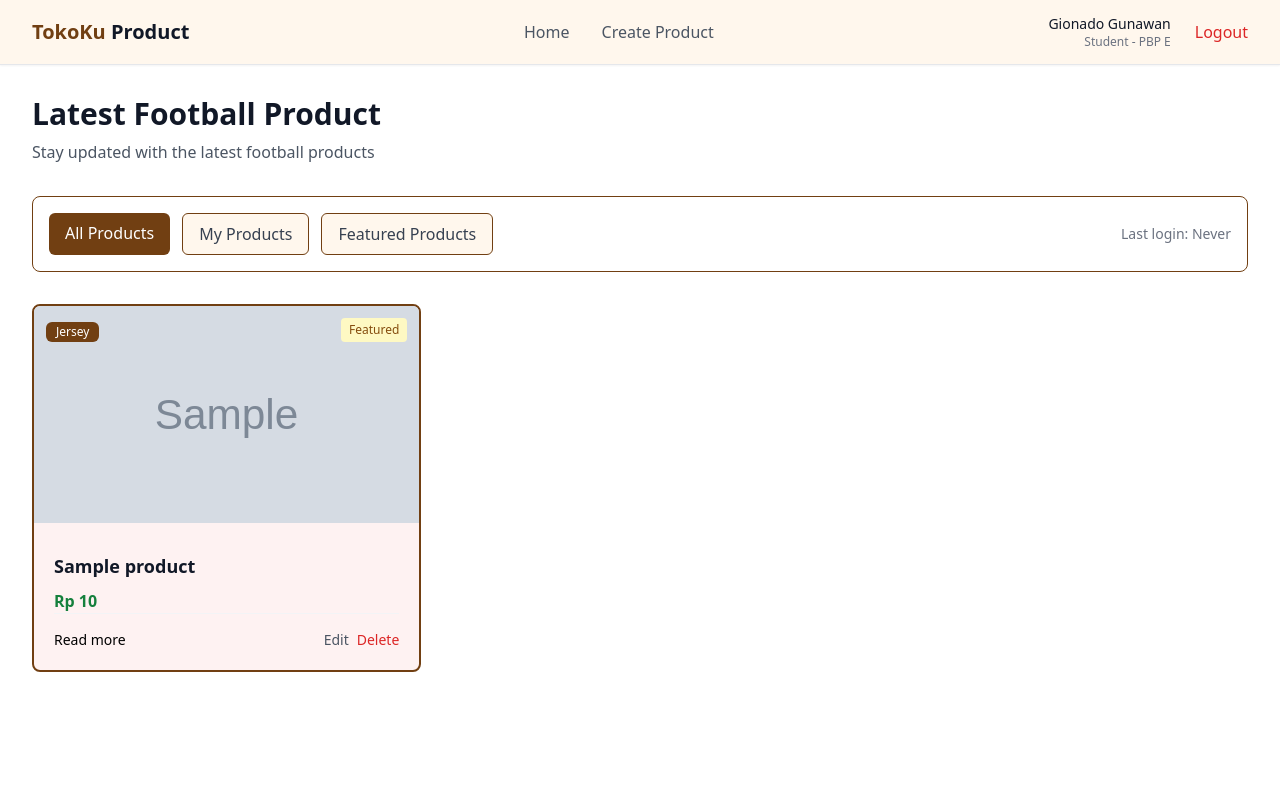
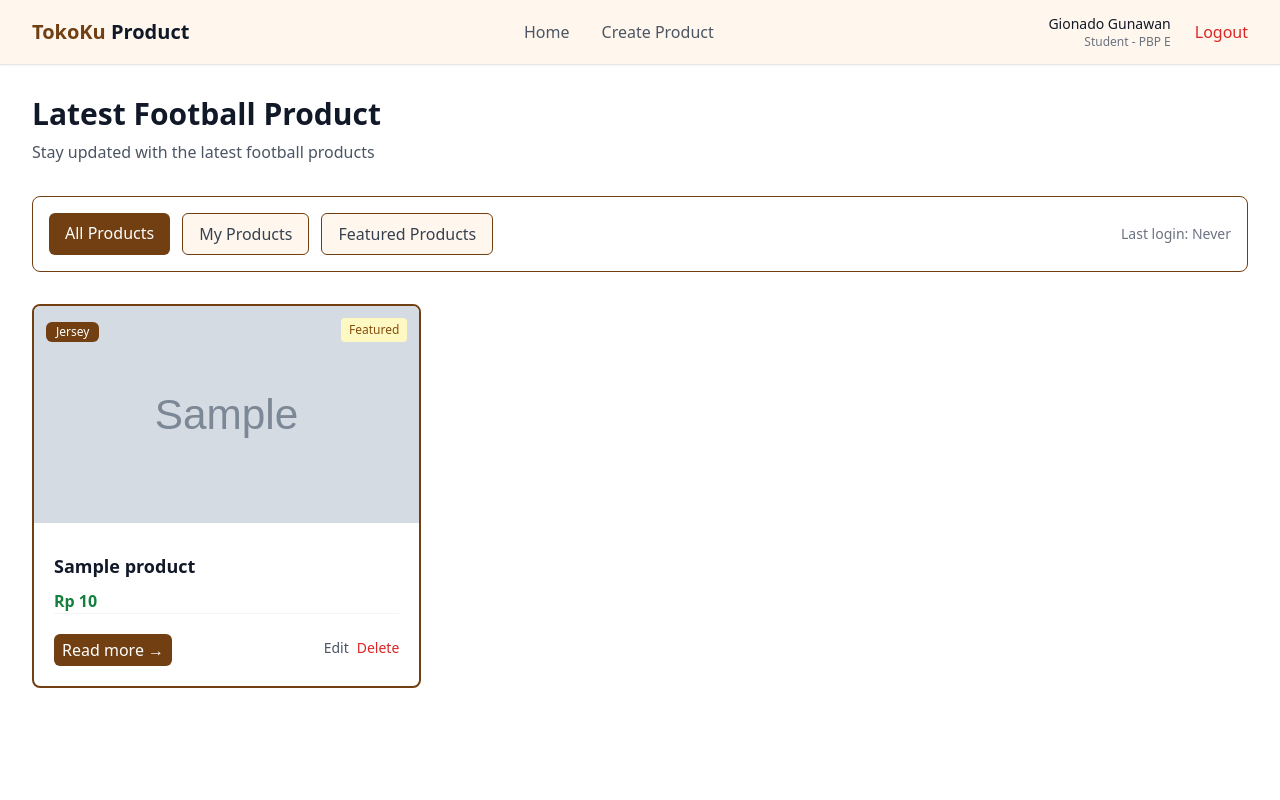
Before and after one commit to Gionado/tokoku, a Django app: page / in a window 1280 px wide. Run offline with Django 5.2, Linux system fonts and the light colour scheme; a user stored in the database is signed in; tables that the repository leaves empty hold one stand-in row (values such as "Sample post"); grey boxes marked "Sample" are stand-in pictures; some libraries are stand-ins or nearby versions.

Commit message:
penambahan kustomisasi pada card product

```diff
--- a/main/templates/card_product.html
+++ b/main/templates/card_product.html
@@ -1,10 +1,11 @@
 {% load static %}
-<article class="bg-red-50 rounded-lg border-2 border-yellow-900 hover:shadow-lg transition-shadow duration-300 overflow-hidden">
+<article class="bg-white rounded-lg border-2 border-yellow-900 hover:shadow-lg transition-shadow duration-300 overflow-hidden">
 
   <!-- Thumbnail -->
   <div class="aspect-[16/9] relative overflow-hidden">
     {% if product.thumbnail %}
-      <img src="{{ product.thumbnail }}" alt="{{ product.name }}" class="w-full h-full object-cover">
+      <img src="{{ product.thumbnail }}" alt="{{ product.name }}"
+        class="w-full h-full object-cover transform hover:scale-105 transition-transform duration-300">
     {% else %}
       <div class="w-full h-full bg-gray-200"></div>
     {% endif %}
@@ -45,8 +46,9 @@
     <!-- Action Buttons -->
     {% if user.is_authenticated and product.user == user %}
       <div class="flex items-center justify-between pt-4 border-t border-gray-100">
-        <a href="{% url 'main:show_product' product.id %}" class="text-black hover:text-yellow-900 font-medium text-sm transition-colors">
-          Read more
+        <a href="{% url 'main:show_product' product.id %}"
+          class="inline-block mt-1 px-2 py-1 bg-yellow-900 text-white rounded-md hover:bg-yellow-800 transition">
+          Read more →
         </a>
         <div class="flex space-x-2">
           <a href="{% url 'main:edit_product' product.id %}" class="text-gray-600 hover:text-gray-700 text-sm transition-colors">
```
Also changed, not shown: README.md.
